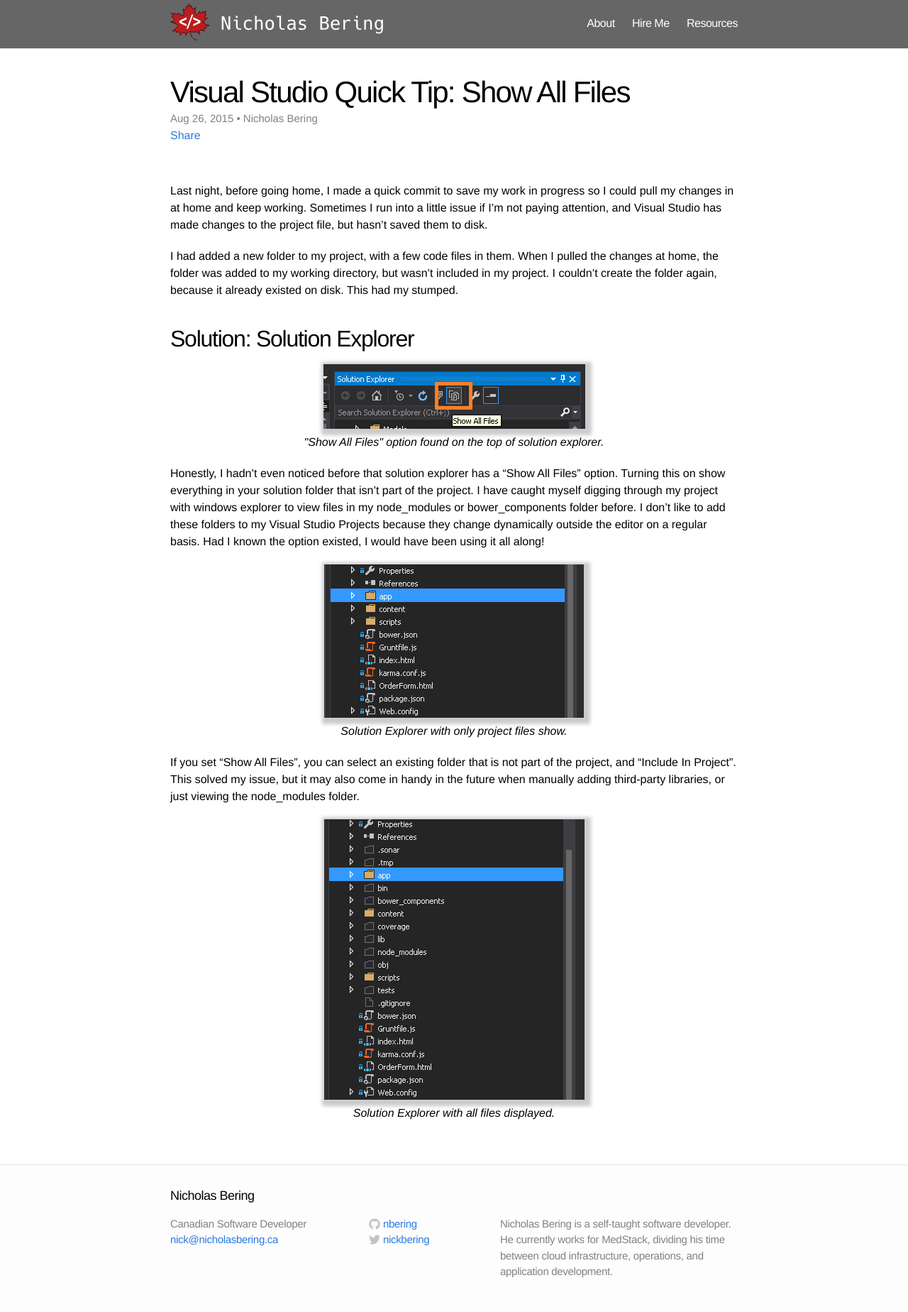
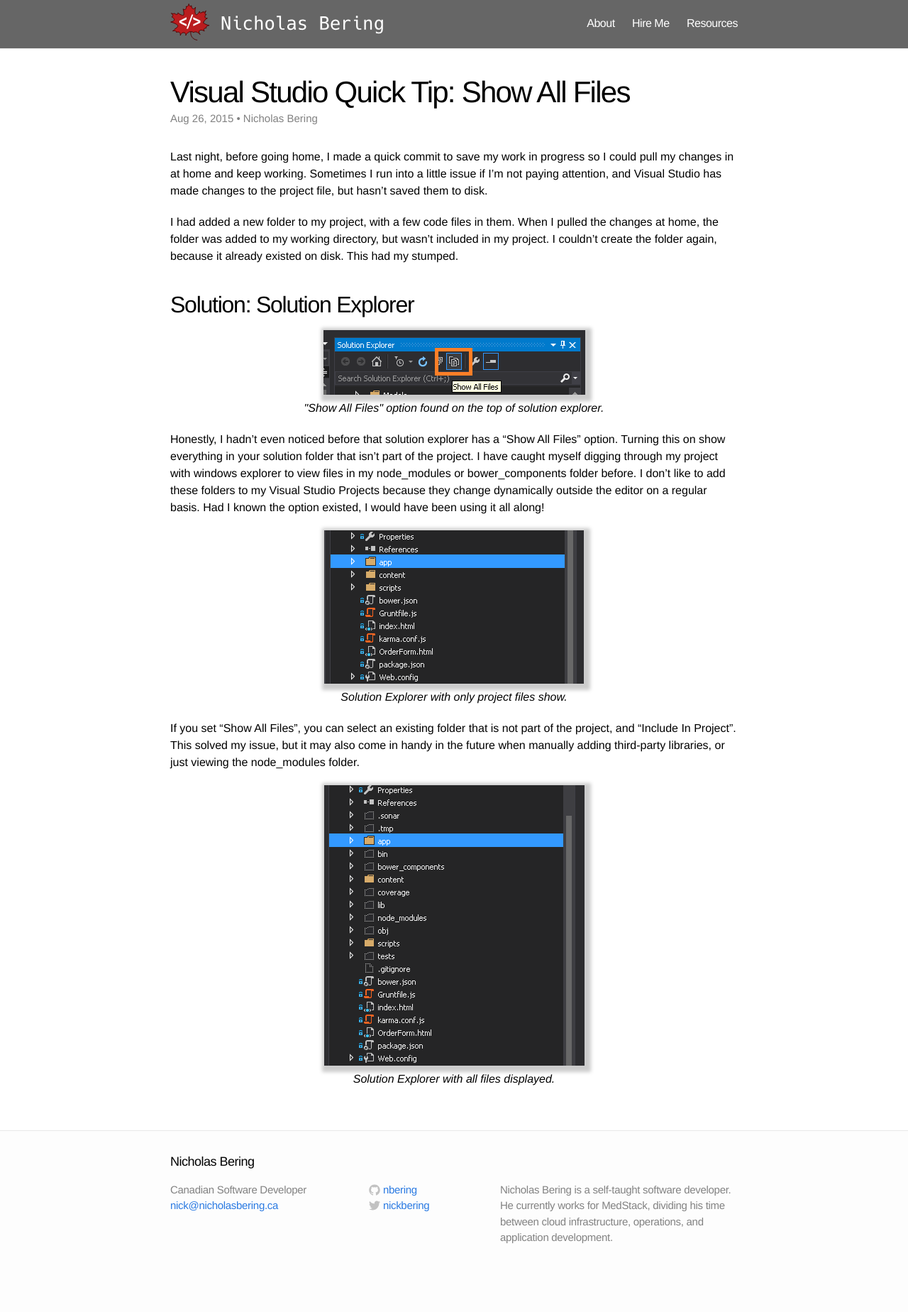
Before and after one commit to nbering/nicholasbering-ca, a Jekyll site: the page built from _posts/2015-08-26-visual-studio-show-all-files.md, in a window 1280 px wide. Shown: the whole page at 71% size. Built offline with Jekyll 4.4.1, drawn with Linux system fonts in a browser that asks for light colours; nearby versions of some CDN libraries; comment, search, counter and statistics services are not loaded; after the commit the page ends 1800 px from its top, so only the background shows below that.

Commit message:
Pull Facebook and Google Plus share links.

```diff
--- a/_config.yml
+++ b/_config.yml
@@ -7,7 +7,6 @@
 url: "https://nicholasbering.ca"
 twitter_username: nickbering
 github_username:  nbering
-facebook_app_id: "1714325992123311"
 
 exclude:
     - .c9
--- a/_config_dev.yml
+++ /dev/null
@@ -1,2 +0,0 @@
-
-facebook_app_id: "1752803424942234"
--- a/_includes/meta.html
+++ b/_includes/meta.html
@@ -13,9 +13,6 @@
     <meta content="{{ page.twitter_card }}" name="twitter:card">
   {% else %}
     <meta content="summary" name="twitter:card">
-  {% endif %}
-  {% if site.facebook_app_id %}
-    <meta property="fb:app_id" content="{{ site.facebook_app_id }}" />
   {% endif %}
   <meta content="{{ site.title }}" property="og:site_name">
   {% if page.title %}
--- a/_includes/social-buttons.html
+++ /dev/null
@@ -1,16 +0,0 @@
-<div class="social-buttons">
-    {% if site.facebook_app_id %}
-    <div class="fb-like" data-href="{{ page.url | replace:'index.html','' | prepend: site.baseurl | prepend: site.url }}" data-layout="button_count"
-        data-action="like" data-size="small" data-show-faces="false" data-share="false"></div>
-    <div class="fb-share-button" data-href="{{ page.url | replace:'index.html','' | prepend: site.baseurl | prepend: site.url }}"
-        data-layout="button_count" data-size="small" data-mobile-iframe="true">
-        <a class="fb-xfbml-parse-ignore" target="_blank"
-            href="https://www.facebook.com/sharer/sharer.php?u={{ page.url | replace:'index.html','' | prepend: site.baseurl | prepend: site.url | uri_escape }}&amp;src=sdkpreparse">
-            Share
-        </a>
-    </div>
-    {% endif %}
-    <div class="g-plusone-wrapper">
-        <div class="g-plusone" data-size="medium"></div>
-    </div>
-</div>
--- a/_layouts/default.html
+++ b/_layouts/default.html
@@ -4,14 +4,9 @@
       {% include meta.html %}
       <!-- Custome CSS -->
       <link rel="stylesheet" href="{{ "/css/main.css" | prepend: site.baseurl }}">
-
-      <!-- Google Plus Share Link, etc. -->
-      <script src="https://apis.google.com/js/platform.js" async defer></script>
     </head>
 
     <body>
-
-    {% include facebook-init.html %}
 
     {% include header.html %}
 
--- a/_layouts/post.html
+++ b/_layouts/post.html
@@ -8,7 +8,6 @@
     <p class="meta">
         {{ page.date | date: "%b %-d, %Y" }}{% if page.author %} • {{ page.author }}{% endif %}{% if page.meta %} • {{ page.meta }}{% endif %}
     </p>
-    {% include social-buttons.html %}
   </header>
 
   <article class="post-content">
--- a/_sass/_social.scss
+++ /dev/null
@@ -1,11 +0,0 @@
-@charset "UTF-8";
-
-.social-buttons {
-    display: relative;
-
-    > .g-plusone-wrapper {
-        display: inline-block;
-        top: 7px;
-        position: relative;
-    }
-}
--- a/css/main.scss
+++ b/css/main.scss
@@ -20,5 +20,4 @@
 @import "nuget";
 @import "image-frame";
 @import "custom-icons";
-@import "social";
 @import "availability-box";
```
Also changed, not shown: _includes/facebook-init.html (deleted, +0 -19 lines).
